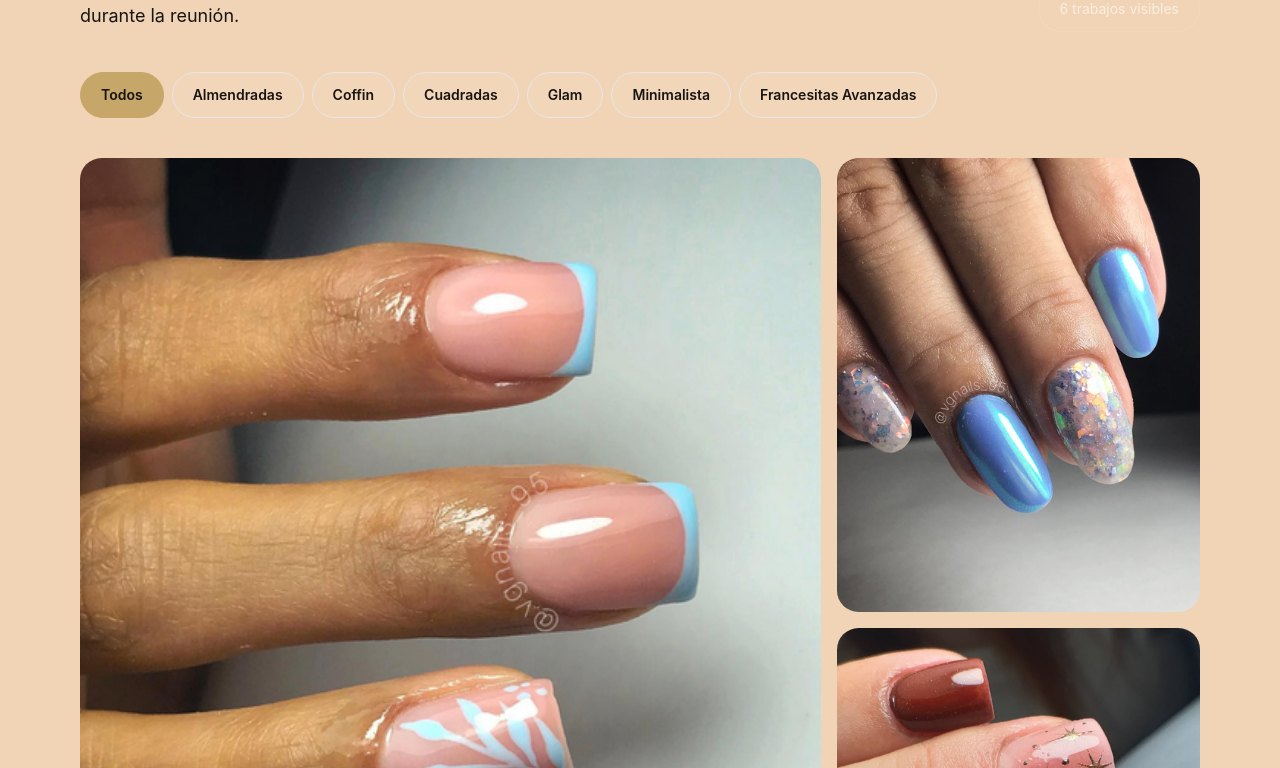
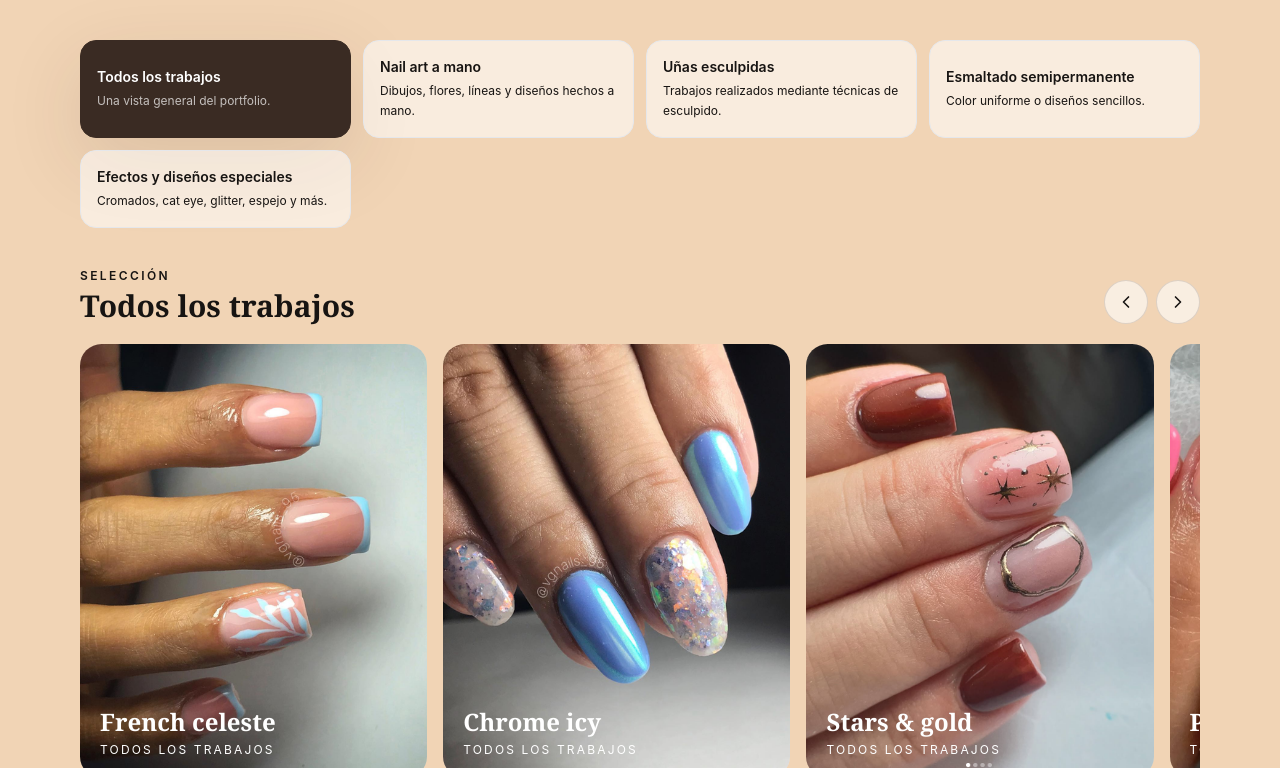
Before and after one commit to quimey138-bit/VG-Nails-Studio, a Next.js app: page / in a window 1280 px wide. Shown: the part 2412-3180 px from the top of the page. Built offline with nearby package versions, Linux system fonts and the light colour scheme.

Commit message:
Actualiza filtros y carrusel del portfolio

```diff
--- a/components/Gallery.jsx
+++ b/components/Gallery.jsx
@@ -1,21 +1,30 @@
 "use client";
 
 import Image from "next/image";
-import { useMemo, useState } from "react";
+import { ChevronLeft, ChevronRight } from "lucide-react";
+import { useMemo, useRef, useState } from "react";
 import { filters, gallery } from "@/data/site";
 
 export default function Gallery() {
-  const [activeFilter, setActiveFilter] = useState("Todos");
+  const [activeFilter, setActiveFilter] = useState("all");
+  const carouselRef = useRef(null);
 
+  const activeCategory = filters.find((filter) => filter.id === activeFilter);
   const visibleItems = useMemo(() => {
-    if (activeFilter === "Todos") return gallery;
-    return gallery.filter(
-      (item) => item.shape === activeFilter || item.style === activeFilter
-    );
+    if (activeFilter === "all") return gallery;
+    return gallery.filter((item) => item.category === activeFilter);
   }, [activeFilter]);
 
+  const moveCarousel = (direction) => {
+    carouselRef.current?.scrollBy({
+      left: direction * carouselRef.current.clientWidth * 0.72,
+      behavior: "smooth"
+    });
+  };
+
   return (
-        <section id="portfolio" className="bg-[#F1D4B5] py-20 text-ink sm:py-28">      <div className="section-shell">
+    <section id="portfolio" className="bg-[#F1D4B5] py-20 text-ink sm:py-28">
+      <div className="section-shell">
         <div className="flex flex-col gap-8 lg:flex-row lg:items-end lg:justify-between">
           <div className="max-w-2xl">
             <p className="text-sm font-semibold uppercase tracking-[0.24em] text-champagne">
@@ -24,59 +33,111 @@ export default function Gallery() {
             <h2 className="mt-3 font-display text-5xl font-semibold leading-none sm:text-6xl">
               Diseños reales, con identidad propia.
             </h2>
-            <p className="mt-5 text-lg leading-8 text-white/66">
-              Filtrá por forma o estilo para mostrar rápidamente distintas líneas de trabajo
-              durante la reunión.
+            <p className="mt-5 text-lg leading-8 text-espresso/70">
+              Explorá cada línea de trabajo y deslizá para ver los diseños.
             </p>
           </div>
-          <p className="rounded-full border border-white/10 px-5 py-3 text-sm text-white/60">
+          <p className="rounded-full border border-espresso/15 px-5 py-3 text-sm text-espresso/70">
             {visibleItems.length} trabajos visibles
           </p>
         </div>
 
-        <div className="mt-10 flex gap-2 overflow-x-auto pb-2">
+        <div className="mt-10 grid gap-3 sm:grid-cols-2 lg:grid-cols-4">
           {filters.map((filter) => (
             <button
-              key={filter}
+              key={filter.id}
               type="button"
-              onClick={() => setActiveFilter(filter)}
-              className={`shrink-0 rounded-full border px-5 py-3 text-sm font-semibold transition ${
-                activeFilter === filter
-                  ? "border-champagne bg-champagne text-ink"
-                  : "border-white/12 bg-white/5 text-white/72 hover:border-white/30 hover:bg-white/10"
-              }`}
+              onClick={() => {
+                setActiveFilter(filter.id);
+                carouselRef.current?.scrollTo({ left: 0, behavior: "smooth" });
+              }}
+              className={
+                activeFilter === filter.id
+                  ? "rounded-2xl border border-espresso bg-espresso p-4 text-left text-white shadow-soft transition hover:-translate-y-1"
+                  : "rounded-2xl border border-espresso/12 bg-white/55 p-4 text-left text-ink transition hover:-translate-y-1 hover:border-champagne hover:bg-white"
+              }
             >
-              {filter}
+              <span className="block text-sm font-semibold">{filter.label}</span>
+              <span
+                className={
+                  activeFilter === filter.id
+                    ? "mt-1 block text-xs leading-5 text-white/70"
+                    : "mt-1 block text-xs leading-5 text-espresso/62"
+                }
+              >
+                {filter.description}
+              </span>
             </button>
           ))}
         </div>
 
-        <div className="mt-8 grid grid-cols-2 gap-3 sm:gap-4 lg:grid-cols-3">
-          {visibleItems.map((item, index) => (
+        <div className="mt-10 flex items-end justify-between gap-4">
+          <div>
+            <p className="text-xs font-semibold uppercase tracking-[0.2em] text-espresso/58">
+              Selección
+            </p>
+            <h3 className="mt-1 font-display text-3xl font-semibold text-ink">
+              {activeCategory?.label}
+            </h3>
+          </div>
+          <div className="flex gap-2">
+            <button
+              type="button"
+              onClick={() => moveCarousel(-1)}
+              className="grid h-11 w-11 place-items-center rounded-full border border-espresso/15 bg-white/60 text-ink transition hover:bg-white"
+              aria-label="Ver trabajos anteriores"
+            >
+              <ChevronLeft size={20} />
+            </button>
+            <button
+              type="button"
+              onClick={() => moveCarousel(1)}
+              className="grid h-11 w-11 place-items-center rounded-full border border-espresso/15 bg-white/60 text-ink transition hover:bg-white"
+              aria-label="Ver más trabajos"
+            >
+              <ChevronRight size={20} />
+            </button>
+          </div>
+        </div>
+
+        {visibleItems.length > 0 ? (
+          <div
+            ref={carouselRef}
+            className="mt-5 flex snap-x snap-mandatory gap-4 overflow-x-auto pb-4 [scrollbar-width:none] [&::-webkit-scrollbar]:hidden"
+          >
+            {visibleItems.map((item) => (
               <article
                 key={item.src}
-              className={`group image-sheen relative overflow-hidden rounded-[1.35rem] bg-white/5 ${
-                index === 0 ? "col-span-2 row-span-2" : ""
-              }`}
+                className="group image-sheen relative min-w-[82%] snap-start overflow-hidden rounded-[1.35rem] bg-white/20 sm:min-w-[47%] lg:min-w-[31%]"
               >
-              <div className={index === 0 ? "aspect-square" : "aspect-[4/5]"}>
+                <div className="relative aspect-[4/5]">
                   <Image
                     src={item.src}
-                  alt={`${item.title} - ${item.shape}, ${item.style}`}
+                    alt={item.title + " - " + activeCategory?.label}
                     fill
-                  sizes="(min-width: 1024px) 33vw, 50vw"
+                    sizes="(min-width: 1024px) 31vw, (min-width: 640px) 47vw, 82vw"
                     className="object-cover transition duration-700 group-hover:scale-105"
                   />
                 </div>
-              <div className="absolute inset-x-0 bottom-0 translate-y-3 bg-gradient-to-t from-black/78 via-black/18 to-transparent p-4 opacity-0 transition duration-300 group-hover:translate-y-0 group-hover:opacity-100 sm:p-5">
+                <div className="absolute inset-x-0 bottom-0 bg-gradient-to-t from-black/78 via-black/18 to-transparent p-4 text-white sm:p-5">
                   <p className="font-display text-2xl font-semibold">{item.title}</p>
                   <p className="mt-1 text-xs uppercase tracking-[0.18em] text-white/72">
-                  {item.shape} · {item.style}
+                    {activeCategory?.label}
                   </p>
                 </div>
               </article>
             ))}
           </div>
+        ) : (
+          <div className="mt-5 rounded-[1.35rem] border border-dashed border-espresso/20 bg-white/35 px-6 py-16 text-center">
+            <p className="font-display text-3xl font-semibold text-ink">
+              Próximamente
+            </p>
+            <p className="mx-auto mt-2 max-w-md text-sm leading-6 text-espresso/65">
+              Acá vas a poder mostrar los próximos trabajos de esta categoría.
+            </p>
+          </div>
+        )}
       </div>
     </section>
   );
--- a/data/site.js
+++ b/data/site.js
@@ -21,7 +21,7 @@ export const services = [
     title: "Esculpidas",
     description:
       "Construcción personalizada para lograr largo, forma y estructura con un resultado cómodo y sofisticado.",
-    detail: "Gel, Poligel y Acrilico"
+    detail: "Diseño de forma a medida"
   },
   {
     title: "Nail Art",
@@ -35,47 +35,59 @@ export const gallery = [
   {
     title: "French celeste",
     src: "/gallery/blue-french-square.png",
-    shape: "Cuadradas",
-    style: "Francesitas Avanzadas"
+    category: "semipermanente"
   },
   {
     title: "Chrome icy",
     src: "/gallery/chrome-blue-glam.png",
-    shape: "Almendradas",
-    style: "Glam"
+    category: "efectos"
   },
   {
     title: "Stars & gold",
     src: "/gallery/gold-detail-square.png",
-    shape: "Cuadradas",
-    style: "Glam"
+    category: "nail-art"
   },
   {
     title: "Pink french",
     src: "/gallery/pink-french-almond.png",
-    shape: "Almendradas",
-    style: "Francesitas Avanzadas"
+    category: "semipermanente"
   },
   {
     title: "Cow print",
     src: "/gallery/cow-print-coffin.png",
-    shape: "Coffin",
-    style: "Minimalista"
+    category: "nail-art"
   },
   {
     title: "Summer art",
     src: "/gallery/summer-art-almond.png",
-    shape: "Almendradas",
-    style: "Glam"
+    category: "nail-art"
   }
 ];
 
 export const filters = [
-  "Todos",
-  "Almendradas",
-  "Coffin",
-  "Cuadradas",
-  "Glam",
-  "Minimalista",
-  "Francesitas Avanzadas"
+  {
+    id: "all",
+    label: "Todos los trabajos",
+    description: "Una vista general del portfolio."
+  },
+  {
+    id: "nail-art",
+    label: "Nail art a mano",
+    description: "Dibujos, flores, líneas y diseños hechos a mano."
+  },
+  {
+    id: "esculpidas",
+    label: "Uñas esculpidas",
+    description: "Trabajos realizados mediante técnicas de esculpido."
+  },
+  {
+    id: "semipermanente",
+    label: "Esmaltado semipermanente",
+    description: "Color uniforme o diseños sencillos."
+  },
+  {
+    id: "efectos",
+    label: "Efectos y diseños especiales",
+    description: "Cromados, cat eye, glitter, espejo y más."
+  }
 ];
```
Lines whose indentation alone changed are shown as unchanged.
